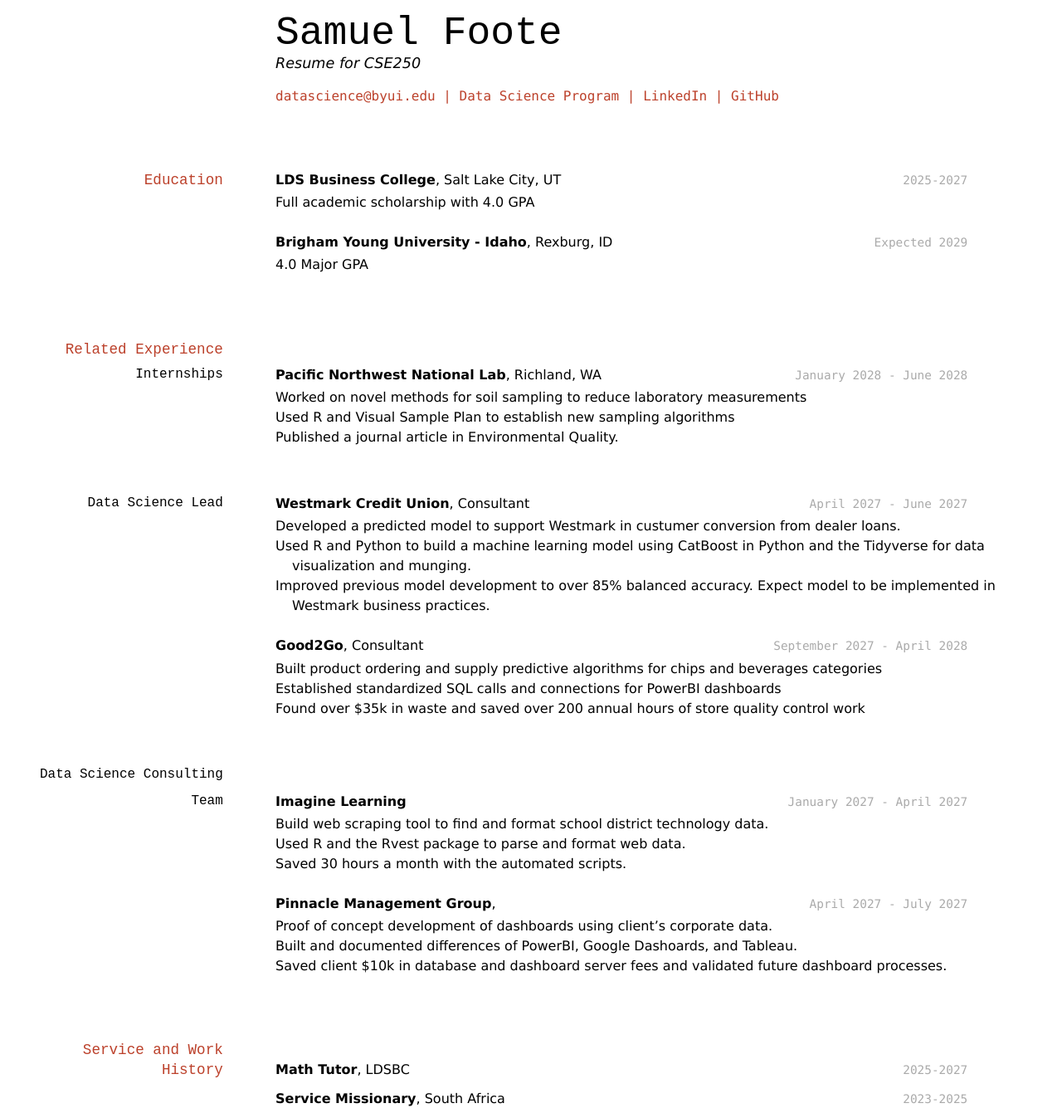
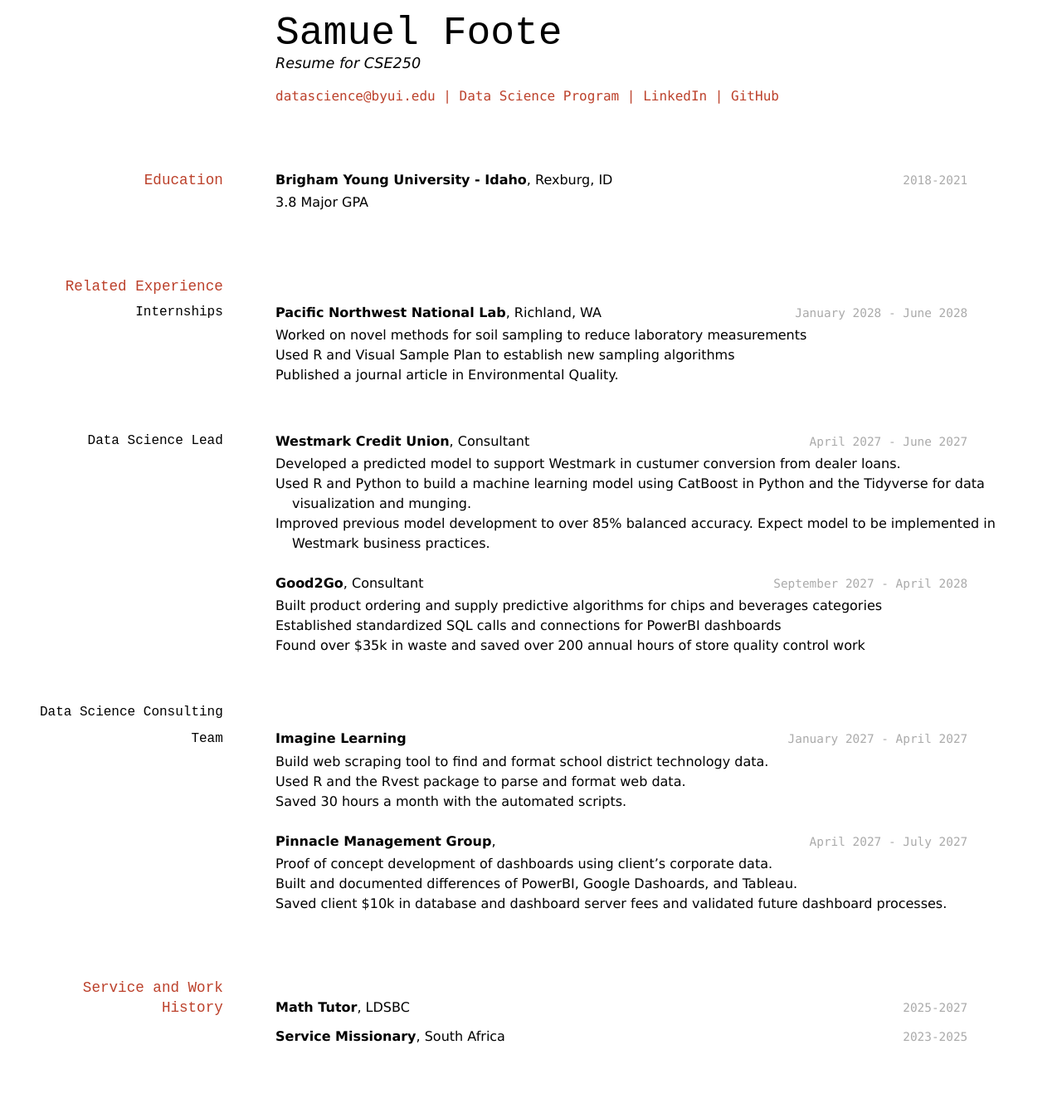
Before and after one commit to footesamr/Foote-Resume, a Jekyll site: the page built from docs/index.md, in a window 1280 px wide. Shown: the whole page at 83% size. Built offline with Jekyll 4.4.1, drawn with Linux system fonts in a browser that asks for light colours; after the commit the page ends 1272 px from its top, so only the background shows below that.

Commit message:
fixed education stuff

```diff
--- a/docs/index.md
+++ b/docs/index.md
@@ -16,16 +16,10 @@ Resume for CSE250
 
 ## Education
 
-`2025-2027`
-__LDS Business College__, Salt Lake City, UT
-
-- Full academic scholarship with 4.0 GPA
-
-`Expected 2029`
+`2018-2021`
 __Brigham Young University - Idaho__, Rexburg, ID
 
-- 4.0 Major GPA
-
+- 3.8 Major GPA
 
 ## Related Experience
 
```
